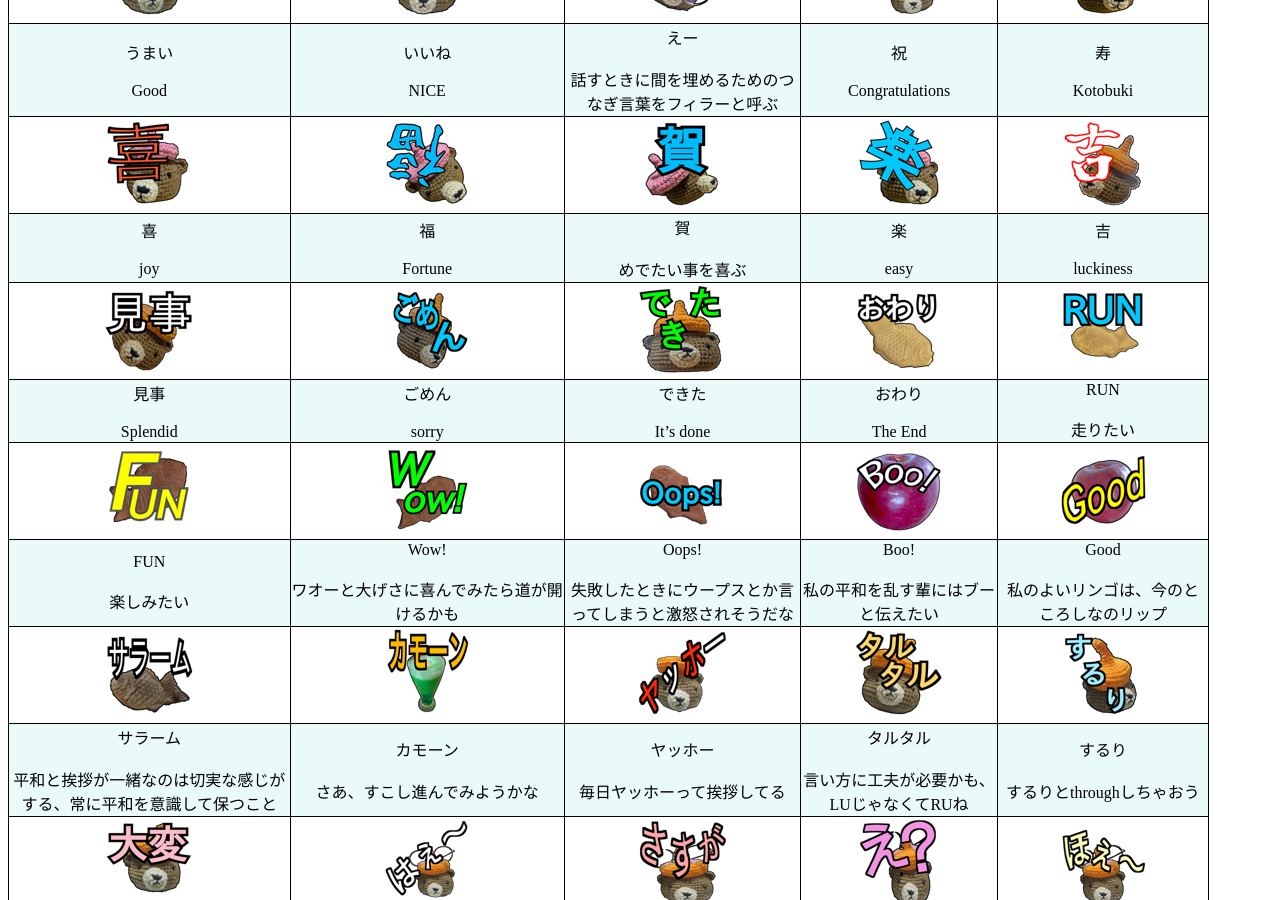
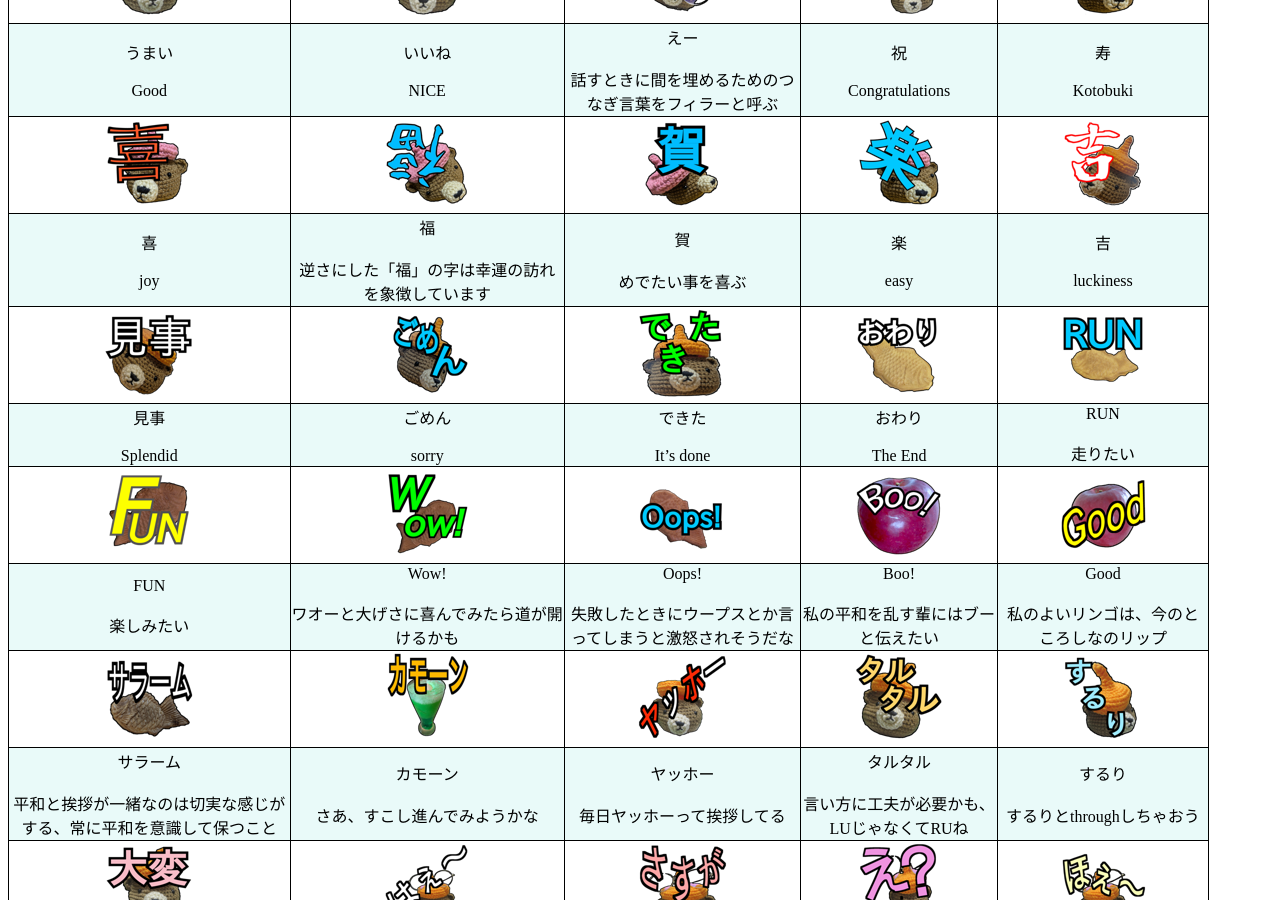
Before and after one commit to yamasuto/TamaKuma.github.io, a Jekyll site: the page built from docs/Emoji.02/Frontpage.md, in a window 1280 px wide and 900 px high, scrolled down 767 px. Built offline with Jekyll 4.4.1, drawn with Linux system fonts in a browser that asks for light colours.

Commit message:
updated the description of 福

```diff
--- a/docs/Emoji.02/Frontpage.md
+++ b/docs/Emoji.02/Frontpage.md
@@ -19,7 +19,7 @@ permalink: /Emoji.02/
 | ![](images\11_うまい_IMG_4342.png)| ![](images\12_いいね_IMG_4344.png)| ![](images\13_えー_IMG_4345.png)| ![](images\14_祝_IMG_4347.png)| ![](images\15_寿_PXL_20240628_095956204.png)|
 |うまい<br/><br/>Good|いいね<br/><br/>NICE|えー<br/><br/>話すときに間を埋めるためのつなぎ言葉をフィラーと呼ぶ|祝<br/><br/>Congratulations|寿<br/><br/>Kotobuki|
 | ![](images\16_喜_PXL_20240628_100008457.png)| ![](images\17_福_PXL_20240628_100021899.png)| ![](images\18_賀_PXL_20240628_100057584.png)| ![](images\19_楽_PXL_20240628_100118865.png)| ![](images\20_吉_PXL_20250218_223201760.png)|
-|喜<br/><br/>joy|福<br/><br/>Fortune|賀<br/><br/>めでたい事を喜ぶ|楽<br/><br/>easy|吉<br/><br/>luckiness|
+|喜<br/><br/>joy|福<br/><br/>逆さにした「福」の字は幸運の訪れを象徴しています|賀<br/><br/>めでたい事を喜ぶ|楽<br/><br/>easy|吉<br/><br/>luckiness|
 | ![](images\21_見事_PXL_20250218_223206634.png)| ![](images\22_ごめん_PXL_20250218_223216140.png)| ![](images\23_できた_PXL_20250218_223224922.png)| ![](images\24_おわり_IMG_4350.png)| ![](images\25_RUN_IMG_4351.png)|
 |見事<br/><br/>Splendid|ごめん<br/><br/>sorry|できた<br/><br/>It's done|おわり<br/><br/>The End|RUN<br/><br/>走りたい|
 | ![](images\26_FUN_IMG_4352.png)| ![](images\27_Wow!_IMG_4353.png)| ![](images\28_Oops!_IMG_4354.png)| ![](images\29_Boo!_IMG_4355.png)| ![](images\30_Good_IMG_4356.png)|
```
